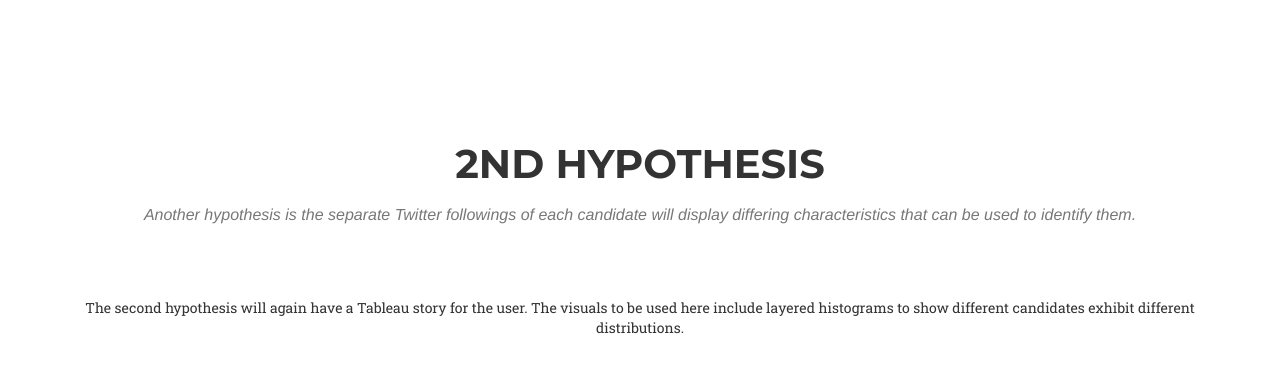
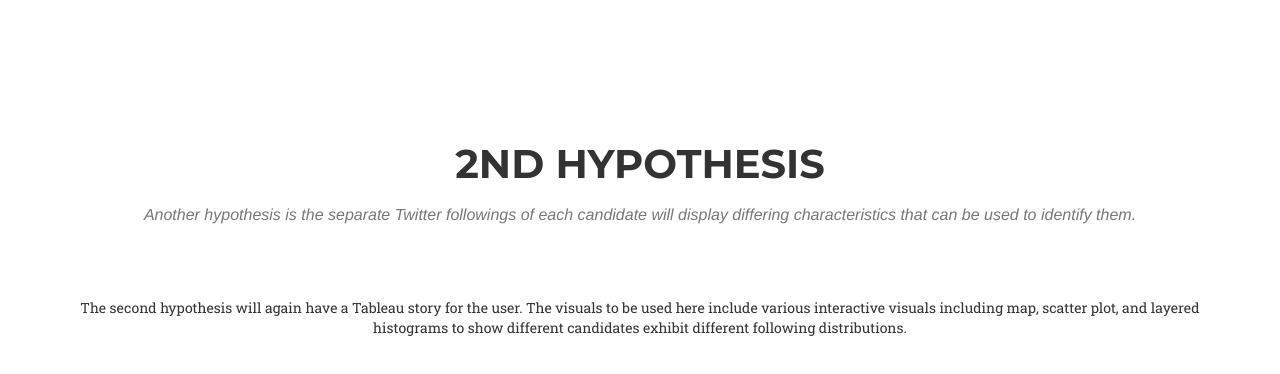
Before and after one commit to JaceRobinson8/JaceRobinson8.github.io, a plain HTML site: page index.html in a window 1280 px wide. Shown: the part 3995-4369 px from the top of the page. Drawn offline with nearby package versions, Linux system fonts and the light colour scheme; a web font is replaced by a local one.

Commit message:
Small update of hyp2 text

```diff
--- a/index.html
+++ b/index.html
@@ -188,7 +188,7 @@
             </div>
             <div class="row ">
                 <div class="col-lg-12 text-center">
-                    The second hypothesis will again have a Tableau story for the user. The visuals to be used here include layered histograms to show different candidates exhibit different distributions.
+                    The second hypothesis will again have a Tableau story for the user. The visuals to be used here include various interactive visuals including map, scatter plot, and layered histograms to show different candidates exhibit different following distributions.
                 </div>
             </div>
             <div class="row ">
```
